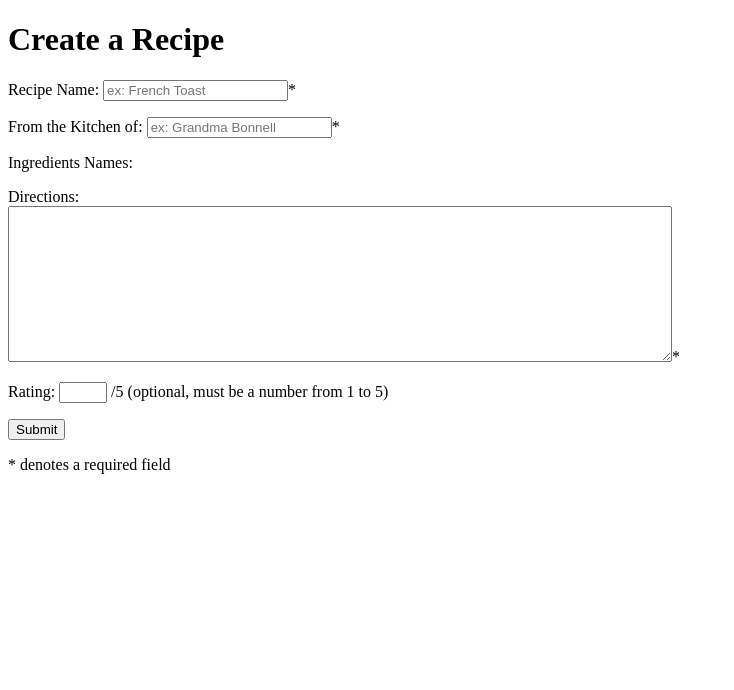
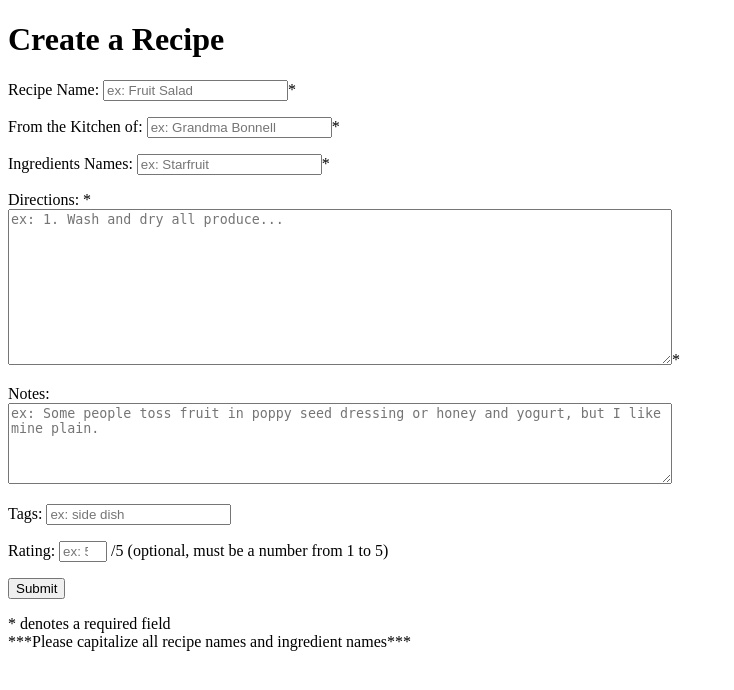
Before and after one commit to KellieAndersen/hackbright-project, a Flask app: page /create_recipe in a window 1280 px wide. Shown: the top 690 px of the page, without its empty margins (0-734 px from the left). Run offline with Flask 2, Linux system fonts and the light colour scheme.

Commit message:
create all fields needed in create_recipe.html form

```diff
--- a/templates/all_ingredients.html
+++ b/templates/all_ingredients.html
@@ -9,7 +9,6 @@
             <li>
                 <p>
                     <a href="/ingredients/{{ ingredient.ingredient_id }}">{{ ingredient.ingredient_name }}</a>
-                    <!-- ^^^need to create route to page that includes recipes that ingredient is in; link will be here^^^  -->
                 </p>
             </li>
         {% endfor %}
--- a/templates/create_recipe.html
+++ b/templates/create_recipe.html
@@ -6,7 +6,7 @@
 
   <form action="/login" method="GET">
     <p>
-      Recipe Name: <input type="text" name="recipe_name" placeholder="ex: French Toast" required>*
+      Recipe Name: <input type="text" name="recipe_name" placeholder="ex: Fruit Salad" required>*
     </p>
 
     <p>
@@ -14,17 +14,26 @@
     </p>
 
     <p>
-      Ingredients Names:
+      Ingredients Names: <input type="text" name="ingredients" placeholder="ex: Starfruit" required>*
     </p>
 
     <p>
-      <div>Directions: </div>
-      <textarea name="directions" rows="10" cols="80" wrap="hard" required></textarea>*
+      <div>Directions: * </div>
+      <textarea name="directions" rows="10" cols="80" wrap="hard" placeholder="ex: 1. Wash and dry all produce..." required></textarea>*
       <!-- ^^^not sure what to do to make the ta an input form^^^ -->
     </p>
 
     <p>
-        Rating: <input type="number" name="rating" min="1" max="5"> /5     (optional, must be a number from 1 to 5)
+      <div>Notes:</div>
+      <textarea name="notes" rows="5" cols="80" wrap="hard" placeholder="ex: Some people toss fruit in poppy seed dressing or honey and yogurt, but I like mine plain." required></textarea>
+    </p>
+
+    <p>
+      Tags: <input type="text" name="tags" placeholder="ex: side dish">
+    </p>
+
+    <p>
+        Rating: <input type="number" name="rating" min="1" max="5" placeholder="ex: 5"> /5     (optional, must be a number from 1 to 5)
     </p>
 
     <p>
@@ -32,6 +41,7 @@
     </p>
   </form>
 
-  * denotes a required field
+  <div>* denotes a required field</div>
+  ***Please capitalize all recipe names and ingredient names***
 
 {% endblock %}
--- a/templates/ingredient_recipes.html
+++ b/templates/ingredient_recipes.html
@@ -14,6 +14,3 @@
         {% endfor %}
     </ul>
 {% endblock body %}
-
-
-<!-- including {{ ingredient.ingredient_name }} -->
```
